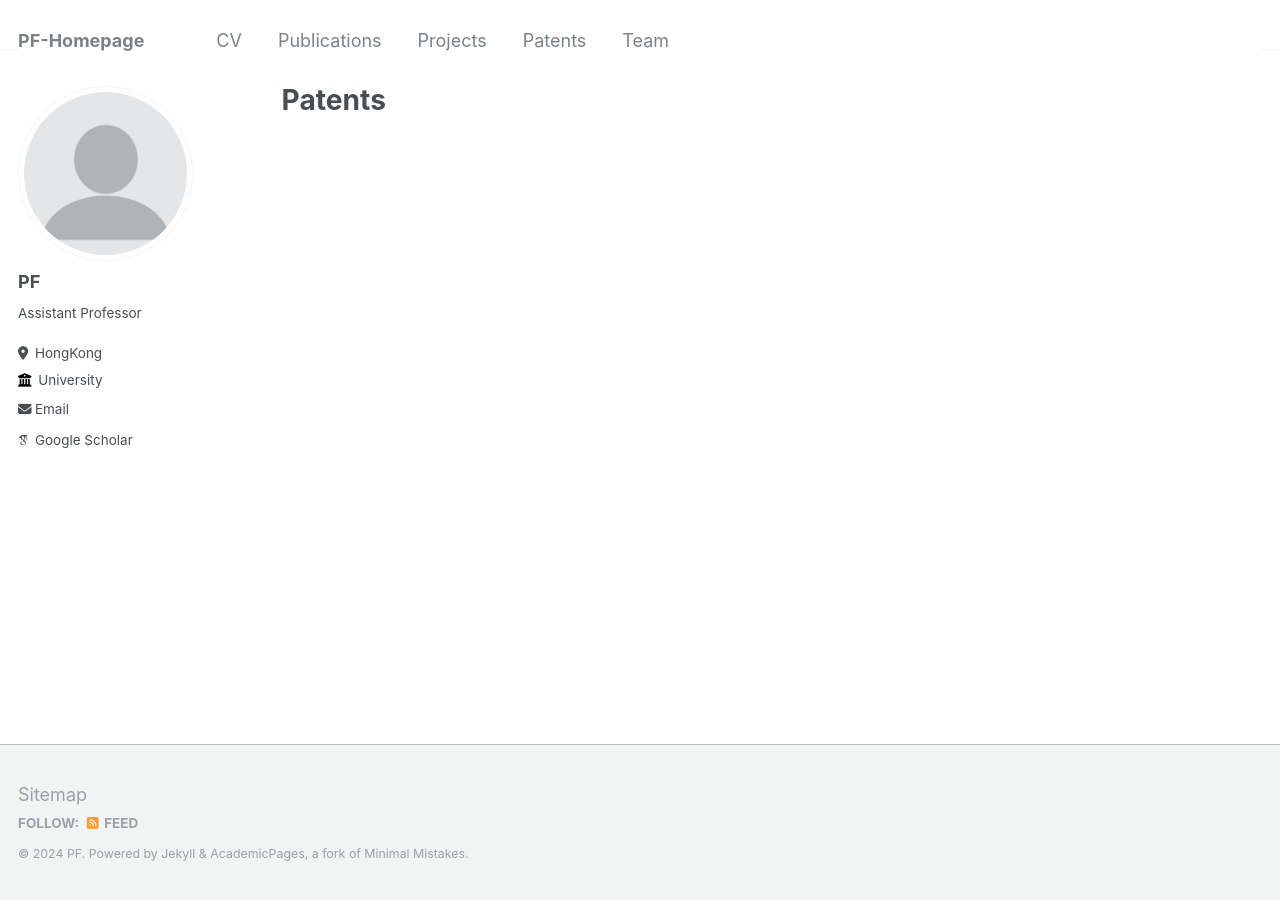
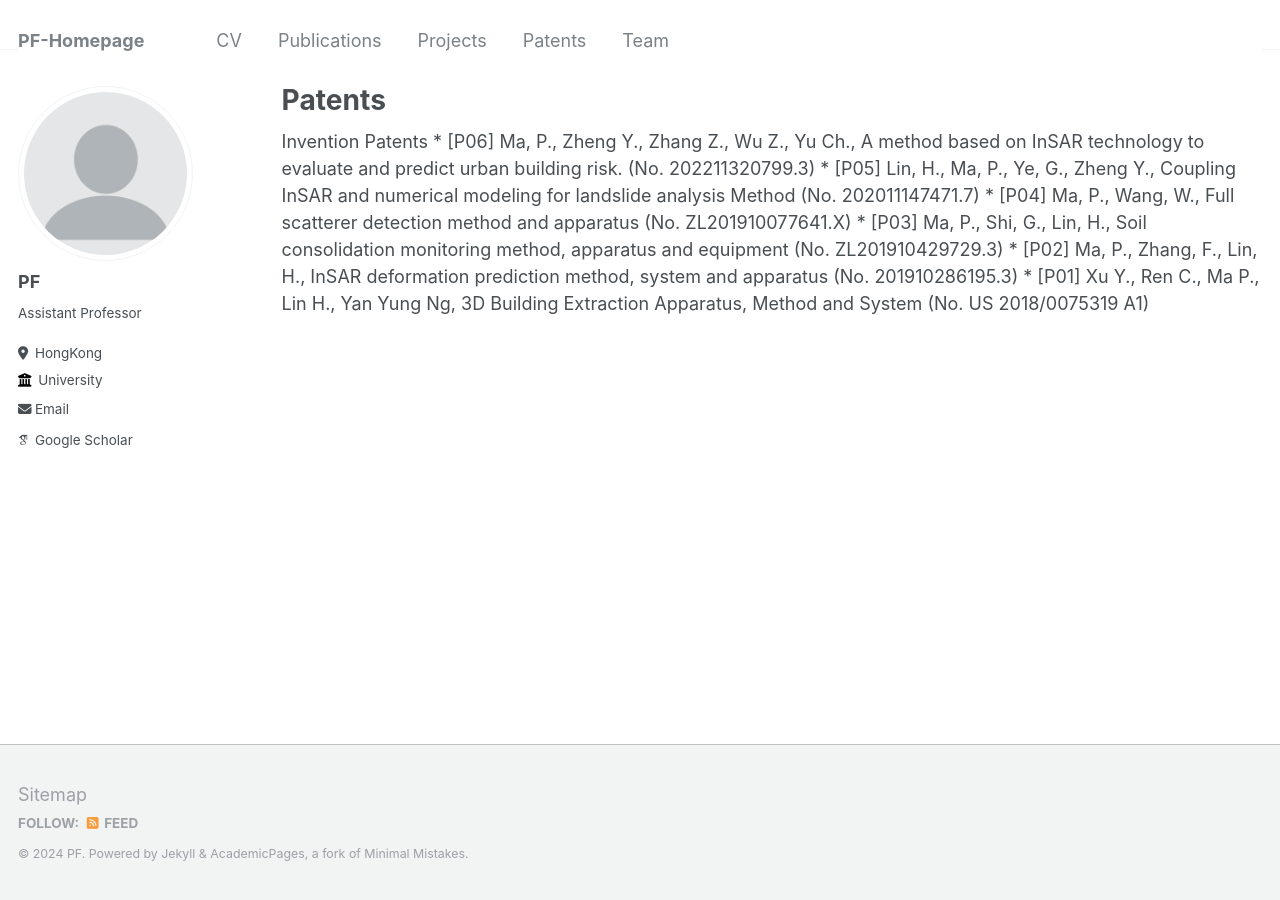
Before and after one commit to pfMA03/peifengMa, a Jekyll site: the page built from _pages/year-archive.html, in a window 1280 px wide. Built offline with Jekyll 4.4.1, drawn with Linux system fonts in a browser that asks for light colours; some web fonts are replaced.

Commit message:
Update year-archive.html

```diff
--- a/_pages/year-archive.html
+++ b/_pages/year-archive.html
@@ -6,3 +6,15 @@ author_profile: true
 redirect_from:
   - /wordpress/blog-posts/
 ---
+Invention Patents
+* [P06] Ma, P., Zheng Y., Zhang Z., Wu Z., Yu Ch., A method based on InSAR technology to
+evaluate and predict urban building risk. (No. 202211320799.3)
+* [P05] Lin, H., Ma, P., Ye, G., Zheng Y., Coupling InSAR and numerical modeling for landslide
+analysis Method (No. 202011147471.7)
+* [P04] Ma, P., Wang, W., Full scatterer detection method and apparatus (No. ZL201910077641.X)
+* [P03] Ma, P., Shi, G., Lin, H., Soil consolidation monitoring method, apparatus and equipment (No.
+ZL201910429729.3)
+* [P02] Ma, P., Zhang, F., Lin, H., InSAR deformation prediction method, system and apparatus (No.
+201910286195.3)
+* [P01] Xu Y., Ren C., Ma P., Lin H., Yan Yung Ng, 3D Building Extraction Apparatus, Method and
+System (No. US 2018/0075319 A1)
```
